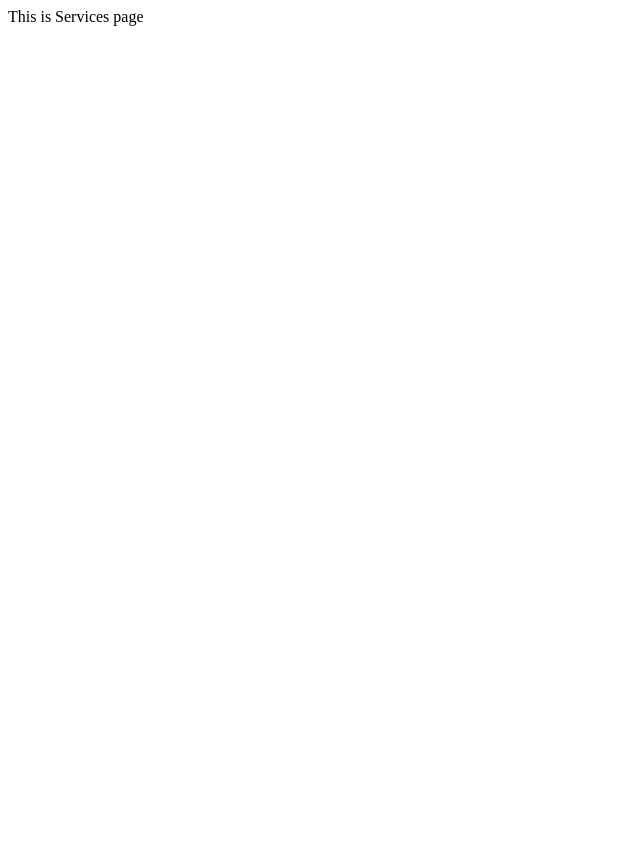
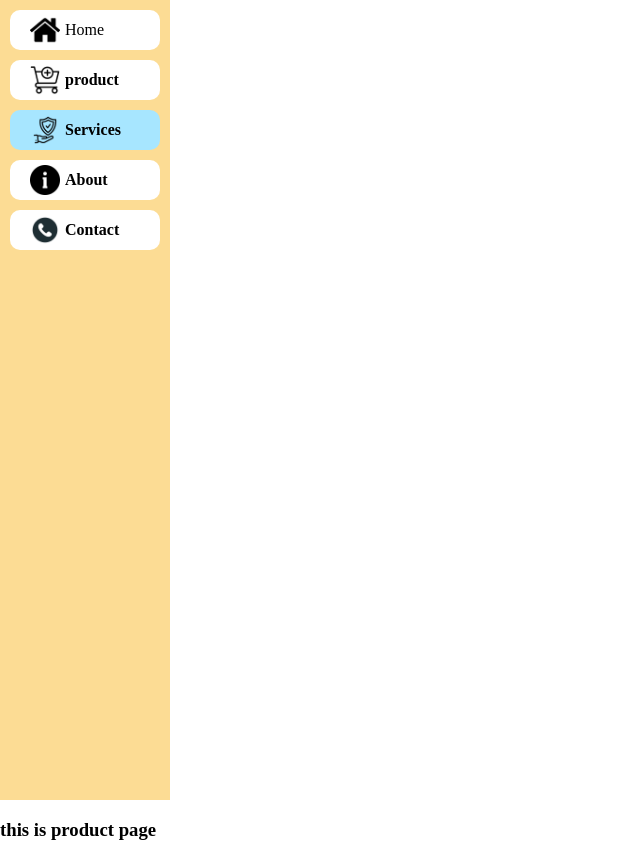
Before and after one commit to Gayatrilonkar/Assingnment20, a plain HTML site: page services.html in a window 1280 px wide. Shown: the whole page, without its empty margins (0-640 px from the left). Before the commit the page ends 800 px from the top, so only its background shows below. Drawn offline with Linux system fonts and the light colour scheme.

Commit message:
menu pages are created

```diff
--- a/services.html
+++ b/services.html
@@ -3,9 +3,45 @@
 <head>
     <meta charset="UTF-8">
     <meta name="viewport" content="width=device-width, initial-scale=1.0">
-    <title>Services</title>
+    <title>services</title>
+    <link rel="stylesheet" href="./css/style.css">
 </head>
 <body>
-    This is Services page
+    <div class="container">
+        <div class="sidebar">
+            <div class="menu-item" >
+                <img src="./images/home.png" class="menu-img">
+                <span class="menu-text"> Home</span>
+
+
+
+            </div>
+
+            <a class="menu-item " href="product.html">
+                <img src="./images/add-to-cart.png" class="menu-img">
+                <span class="menu-text"><b class="b">product</b></span>
+            </a>
+            <a class="menu-item active-menu" href="services.html">
+                <img src="./images/insurance.png" class="menu-img">
+                <span class="menu-text"><b class="b">Services</b></span>
+            </a>
+            <a class="menu-item" href="about.html">
+                <img src="./images/sign.png" class="menu-img">
+                <span class="menu-text"><b class="b">About</b></span>
+            </a>
+            <a class="menu-item" href="contact.html">
+                <img src="./images/phone.png" class="menu-img">
+                <span class="menu-text"><b class="b">Contact</b></span>
+            </a>
+        </div>
+        <div class="content">
+
+
+        </div>
+
+    </div>
+
+
+ <h3>this is product page</h3>
 </body>
 </html>
```
Also changed, not shown: about.html (+36 -1 lines), contact.html (+37 -1 lines), home.html (deleted, +0 -11 lines), index.html (+9 -3 lines), product.html (+8 -3 lines).
